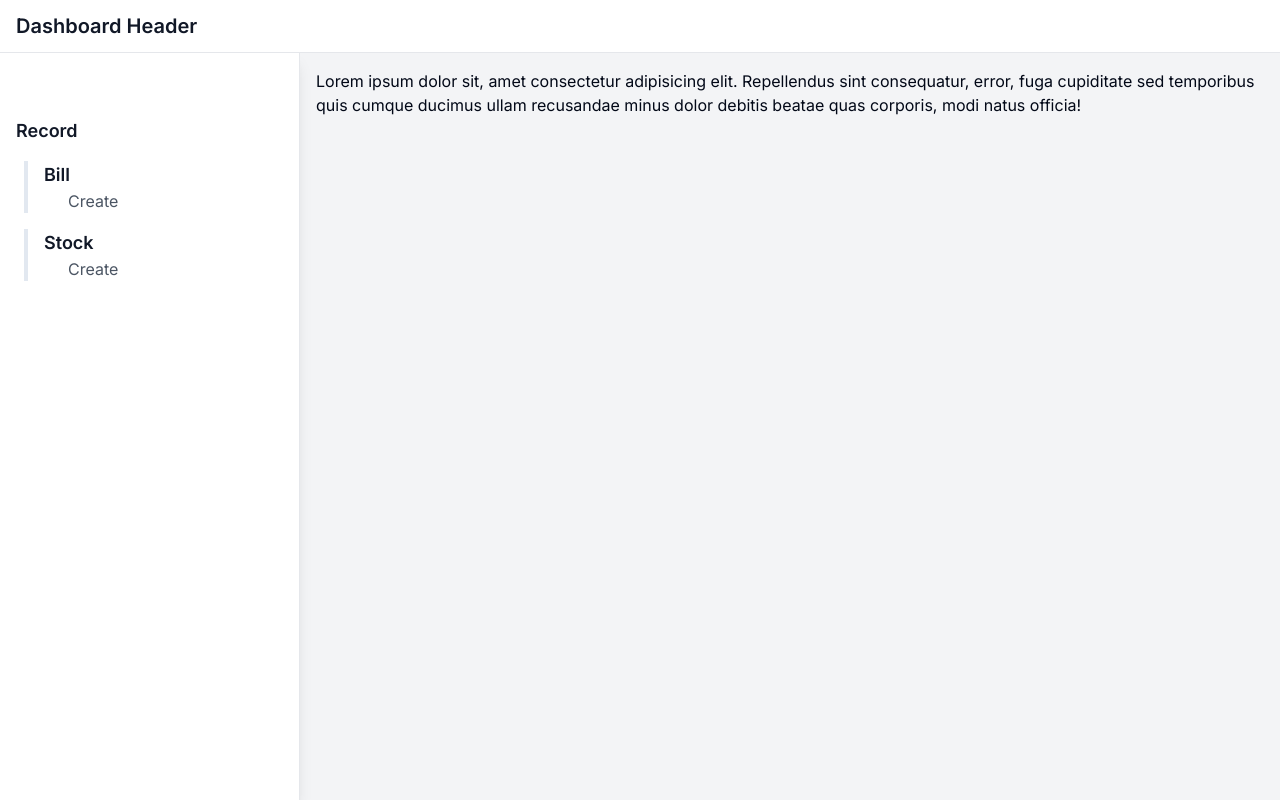
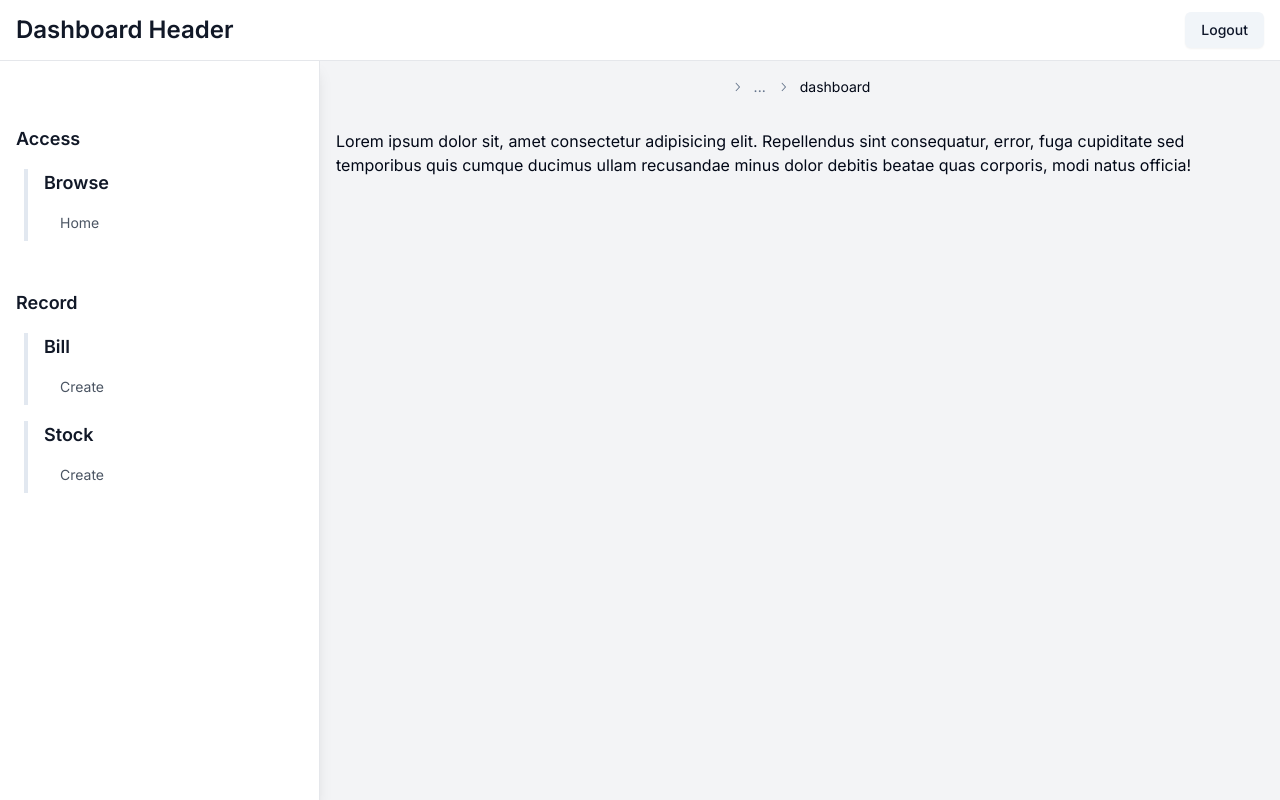
Before and after one commit to pradhanishan/bagaichadharan, a Next.js app: page /dashboard in a window 1280 px wide. Built offline with nearby package versions, Linux system fonts and the light colour scheme.

Commit message:
fix dashboard layout

```diff
--- a/app/(protected)/dashboard/layout.tsx
+++ b/app/(protected)/dashboard/layout.tsx
@@ -1,7 +1,17 @@
+import { DashboardBreadcrumb } from '@/components/layout/dashboard-breadcrumb';
 import { Header } from '@/components/layout/header/header';
 import { NavigationDrawer } from '@/components/layout/navigation-drawer/navigation-drawer';
+import { headers } from 'next/headers';
+import React from 'react';
 
-export default function DashboardLayout({ children }: { children: React.ReactNode }) {
+interface DashboardLayoutProps {
+  children: React.ReactNode;
+}
+
+const DashboardLayout = ({ children }: DashboardLayoutProps) => {
+  const headersList = headers();
+  const fullUrl = headersList.get('referer') || '';
+
   return (
     <div className="flex flex-col h-screen overflow-hidden bg-gray-100 dark:bg-gray-900 max-h-screen max-w-screen">
       {/* Header */}
@@ -13,10 +23,18 @@ export default function DashboardLayout({ children }: { children: React.ReactNod
         <NavigationDrawer />
 
         {/* Right Content Area */}
-        <div className="flex-1 b overflow-y-auto">
-          <div className="p-4">{children}</div>
+        <div className="flex-1 flex flex-col overflow-y-auto">
+          {/* Breadcrumb Component */}
+          <div className="flex justify-center items-center py-4">
+            <DashboardBreadcrumb />
+          </div>
+
+          {/* Main Content */}
+          <div className="p-4 flex-1">{children}</div>
         </div>
       </div>
     </div>
   );
-}
+};
+
+export default DashboardLayout;
--- /dev/null
+++ b/components/layout/dashboard-breadcrumb.tsx
@@ -0,0 +1,61 @@
+'use client';
+
+import {
+  Breadcrumb,
+  BreadcrumbItem,
+  BreadcrumbLink,
+  BreadcrumbList,
+  BreadcrumbPage,
+  BreadcrumbSeparator,
+} from '@/components/ui/breadcrumb';
+import { usePathname } from 'next/navigation';
+import { Fragment } from 'react';
+
+function DashboardBreadcrumb() {
+  // Get the current pathname using usePathname hook
+  const pathname = usePathname();
+
+  // Split path into segments
+  const segments = pathname.split('/').filter((segment) => segment !== '');
+
+  // Generate breadcrumb items
+  const breadcrumbItems = segments.map((segment, index) => {
+    const urlSegment = `/${segments.slice(0, index + 1).join('/')}`;
+    const isLast = index === segments.length - 1;
+
+    if (isLast) {
+      return (
+        <Fragment key={index}>
+          <BreadcrumbSeparator />
+          <BreadcrumbItem>
+            <BreadcrumbPage>{segment}</BreadcrumbPage>
+          </BreadcrumbItem>
+        </Fragment>
+      );
+    } else {
+      return (
+        <Fragment key={index}>
+          <BreadcrumbSeparator />
+          <BreadcrumbItem>
+            <BreadcrumbLink href={urlSegment}>{segment}</BreadcrumbLink>
+          </BreadcrumbItem>
+        </Fragment>
+      );
+    }
+  });
+
+  // Render the breadcrumb component
+  return (
+    <Breadcrumb>
+      <BreadcrumbList>
+        <BreadcrumbSeparator />
+        <BreadcrumbItem>
+          <BreadcrumbLink href="/">...</BreadcrumbLink>
+        </BreadcrumbItem>
+        {breadcrumbItems}
+      </BreadcrumbList>
+    </Breadcrumb>
+  );
+}
+
+export { DashboardBreadcrumb };
--- a/components/layout/header/header.tsx
+++ b/components/layout/header/header.tsx
@@ -1,11 +1,18 @@
 // header.tsx
+import { logout } from '@/actions';
+import { Button } from '@/components/ui/button';
 import React from 'react';
 
 const Header = () => {
   return (
     <header className="bg-white dark:bg-gray-800 border-b border-gray-200 dark:border-gray-700">
-      <div className="container mx-auto px-4 py-3">
-        <h1 className="text-xl font-semibold text-gray-900 dark:text-white">Dashboard Header</h1>
+      <div className="container mx-auto px-4 py-3 flex justify-between items-center">
+        <h1 className="text-2xl font-semibold text-gray-900 dark:text-white">Dashboard Header</h1>
+        <form action={logout}>
+          <Button type="submit" variant="secondary">
+            Logout
+          </Button>
+        </form>
       </div>
     </header>
   );
--- a/components/layout/navigation-drawer/navigation-drawer-content.tsx
+++ b/components/layout/navigation-drawer/navigation-drawer-content.tsx
@@ -3,20 +3,15 @@ import Link from 'next/link';
 type NavigationDrawerContentProps = {
   name: string;
   title: string;
+  url: string; // Accept url as prop
 };
 
-const NavigationDrawerContent = ({ name, title }: NavigationDrawerContentProps) => {
-  // Function to generate the route based on the title and name
-  const generateRoute = (title: string, name: string) => {
-    return `/dashboard/${title.toLowerCase().replace(/\s+/g, '-')}/${name.toLowerCase().replace(/\s+/g, '-')}`;
-  };
-
-  // Generate the route based on the title and name
-  const route = generateRoute(title, name);
-
+const NavigationDrawerContent = ({ name, url }: NavigationDrawerContentProps) => {
   return (
-    <Link href={route}>
-      <span className="text-gray-600 hover:text-gray-900 dark:text-gray-400 dark:hover:text-gray-200">{name}</span>
+    <Link href={url}>
+      <span className="block py-2 text-sm text-gray-600 hover:text-gray-900 dark:text-gray-400 dark:hover:text-gray-200">
+        {name}
+      </span>
     </Link>
   );
 };
--- a/components/layout/navigation-drawer/navigation-drawer-item.tsx
+++ b/components/layout/navigation-drawer/navigation-drawer-item.tsx
@@ -4,16 +4,22 @@ import { NavigationDrawerTitle } from './navigation-drawer-title';
 type NavigationDrawerItemProps = {
   title: string;
   contents: string[];
+  urls: string[]; // Add urls as prop
 };
 
-const NavigationDrawerItem = ({ title, contents }: NavigationDrawerItemProps) => {
+const NavigationDrawerItem = ({ title, contents, urls }: NavigationDrawerItemProps) => {
   return (
     <div className="pl-2">
       <div className="border-l-4 pl-4 mb-4">
         <NavigationDrawerTitle name={title} />
-        <div className="pl-6">
+        <div className="pl-4 mt-2">
           {contents.map((content, index) => (
-            <NavigationDrawerContent key={`content-${index}`} name={content} title={title} />
+            <NavigationDrawerContent
+              key={`content-${index}`}
+              name={content}
+              title={title}
+              url={urls[index]} // Pass the corresponding URL
+            />
           ))}
         </div>
       </div>
--- a/components/layout/navigation-drawer/navigation-drawer.tsx
+++ b/components/layout/navigation-drawer/navigation-drawer.tsx
@@ -3,12 +3,17 @@ import dummyNavigationData from '@/dev/data/dummyNavigationData';
 
 const NavigationDrawer = () => {
   return (
-    <div className="w-[100px] md:w-[300px] border-r border-gray-200 dark:border-gray-700 overflow-y-auto pt-16 pl-4 flex flex-col items-start bg-white dark:bg-gray-800 shadow-lg">
+    <div className="w-64 md:w-80 border-r border-gray-200 dark:border-gray-700 overflow-y-auto pt-16 pl-4 flex flex-col items-start bg-white dark:bg-gray-800 shadow-lg">
       {dummyNavigationData.map((section, index) => (
         <div key={`section-${index}`} className="mb-8">
           <div className="text-lg font-semibold mb-4 text-gray-900 dark:text-gray-200">{section.sectionName}</div>
           {section.items.map((item, itemIndex) => (
-            <NavigationDrawerItem key={`item-${index}-${itemIndex}`} title={item.title} contents={item.contents} />
+            <NavigationDrawerItem
+              key={`item-${index}-${itemIndex}`}
+              title={item.title}
+              contents={item.contents}
+              urls={item.urls} // Pass URLs to NavigationDrawerItem
+            />
           ))}
         </div>
       ))}
--- /dev/null
+++ b/components/ui/breadcrumb.tsx
@@ -0,0 +1,115 @@
+import * as React from "react"
+import { ChevronRightIcon, DotsHorizontalIcon } from "@radix-ui/react-icons"
+import { Slot } from "@radix-ui/react-slot"
+
+import { cn } from "@/lib/utils"
+
+const Breadcrumb = React.forwardRef<
+  HTMLElement,
+  React.ComponentPropsWithoutRef<"nav"> & {
+    separator?: React.ReactNode
+  }
+>(({ ...props }, ref) => <nav ref={ref} aria-label="breadcrumb" {...props} />)
+Breadcrumb.displayName = "Breadcrumb"
+
+const BreadcrumbList = React.forwardRef<
+  HTMLOListElement,
+  React.ComponentPropsWithoutRef<"ol">
+>(({ className, ...props }, ref) => (
+  <ol
+    ref={ref}
+    className={cn(
+      "flex flex-wrap items-center gap-1.5 break-words text-sm text-muted-foreground sm:gap-2.5",
+      className
+    )}
+    {...props}
+  />
+))
+BreadcrumbList.displayName = "BreadcrumbList"
+
+const BreadcrumbItem = React.forwardRef<
+  HTMLLIElement,
+  React.ComponentPropsWithoutRef<"li">
+>(({ className, ...props }, ref) => (
+  <li
+    ref={ref}
+    className={cn("inline-flex items-center gap-1.5", className)}
+    {...props}
+  />
+))
+BreadcrumbItem.displayName = "BreadcrumbItem"
+
+const BreadcrumbLink = React.forwardRef<
+  HTMLAnchorElement,
+  React.ComponentPropsWithoutRef<"a"> & {
+    asChild?: boolean
+  }
+>(({ asChild, className, ...props }, ref) => {
+  const Comp = asChild ? Slot : "a"
+
+  return (
+    <Comp
+      ref={ref}
+      className={cn("transition-colors hover:text-foreground", className)}
+      {...props}
+    />
+  )
+})
+BreadcrumbLink.displayName = "BreadcrumbLink"
+
+const BreadcrumbPage = React.forwardRef<
+  HTMLSpanElement,
+  React.ComponentPropsWithoutRef<"span">
+>(({ className, ...props }, ref) => (
+  <span
+    ref={ref}
+    role="link"
+    aria-disabled="true"
+    aria-current="page"
+    className={cn("font-normal text-foreground", className)}
+    {...props}
+  />
+))
+BreadcrumbPage.displayName = "BreadcrumbPage"
+
+const BreadcrumbSeparator = ({
+  children,
+  className,
+  ...props
+}: React.ComponentProps<"li">) => (
+  <li
+    role="presentation"
+    aria-hidden="true"
+    className={cn("[&>svg]:size-3.5", className)}
+    {...props}
+  >
+    {children ?? <ChevronRightIcon />}
+  </li>
+)
+BreadcrumbSeparator.displayName = "BreadcrumbSeparator"
+
+const BreadcrumbEllipsis = ({
+  className,
+  ...props
+}: React.ComponentProps<"span">) => (
+  <span
+    role="presentation"
+    aria-hidden="true"
+    className={cn("flex h-9 w-9 items-center justify-center", className)}
+    {...props}
+  >
+    <DotsHorizontalIcon className="h-4 w-4" />
+    <span className="sr-only">More</span>
+  </span>
+)
+BreadcrumbEllipsis.displayName = "BreadcrumbElipssis"
+
+export {
+  Breadcrumb,
+  BreadcrumbList,
+  BreadcrumbItem,
+  BreadcrumbLink,
+  BreadcrumbPage,
+  BreadcrumbSeparator,
+  BreadcrumbEllipsis,
+}
--- a/dev/data/dummyNavigationData.ts
+++ b/dev/data/dummyNavigationData.ts
@@ -1,15 +1,26 @@
-// dummyNavigationData.ts
 const dummyNavigationData = [
+  {
+    sectionName: 'Access',
+    items: [
+      {
+        title: 'Browse',
+        contents: ['Home'],
+        urls: ['/dashboard'], // Define URLs for navigation items
+      },
+    ],
+  },
   {
     sectionName: 'Record',
     items: [
       {
         title: 'Bill',
         contents: ['Create'],
+        urls: ['/dashboard/bill/create'], // Define URLs for navigation items
       },
       {
         title: 'Stock',
         contents: ['Create'],
+        urls: ['/dashboard/stock/create'], // Define URLs for navigation items
       },
     ],
   },
```
